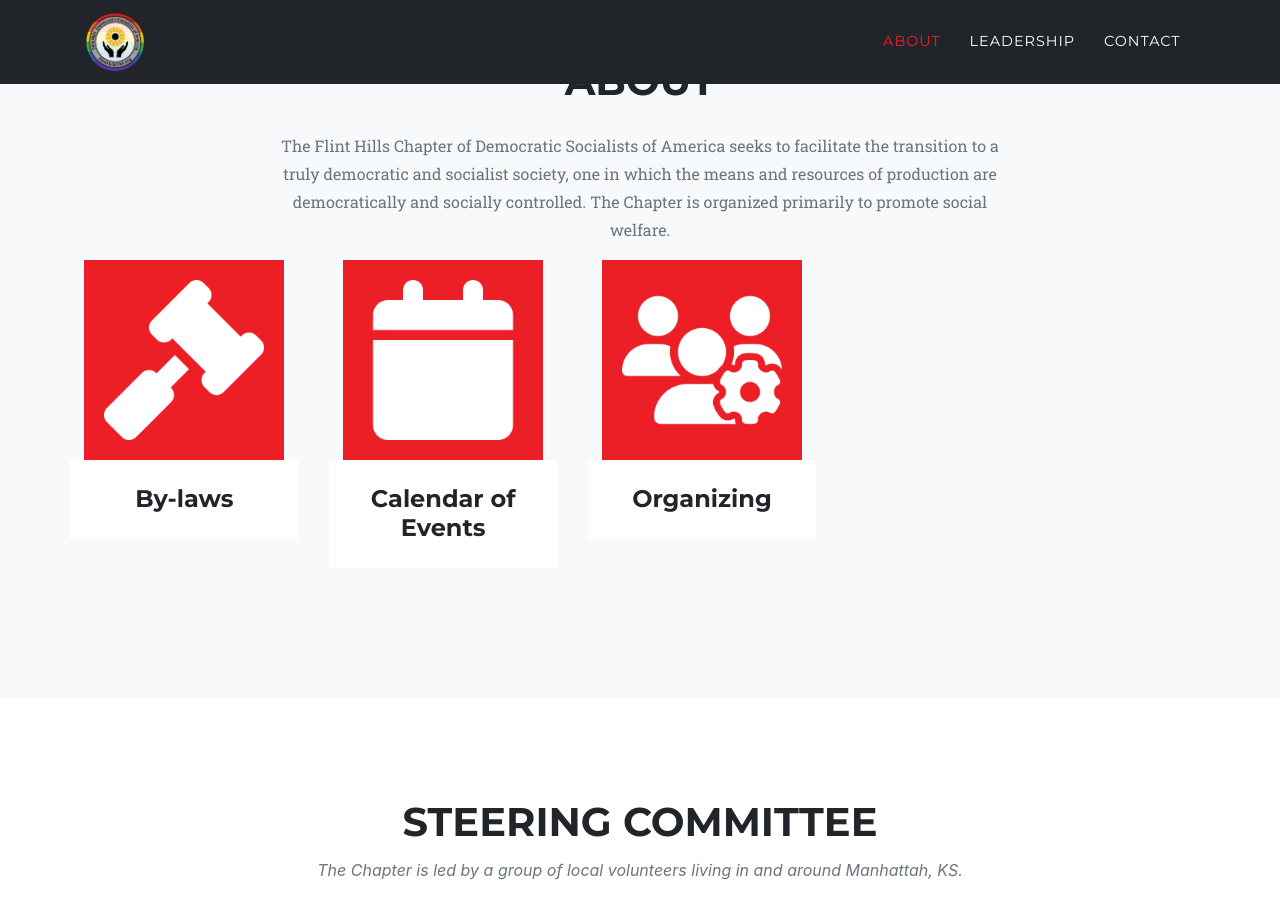
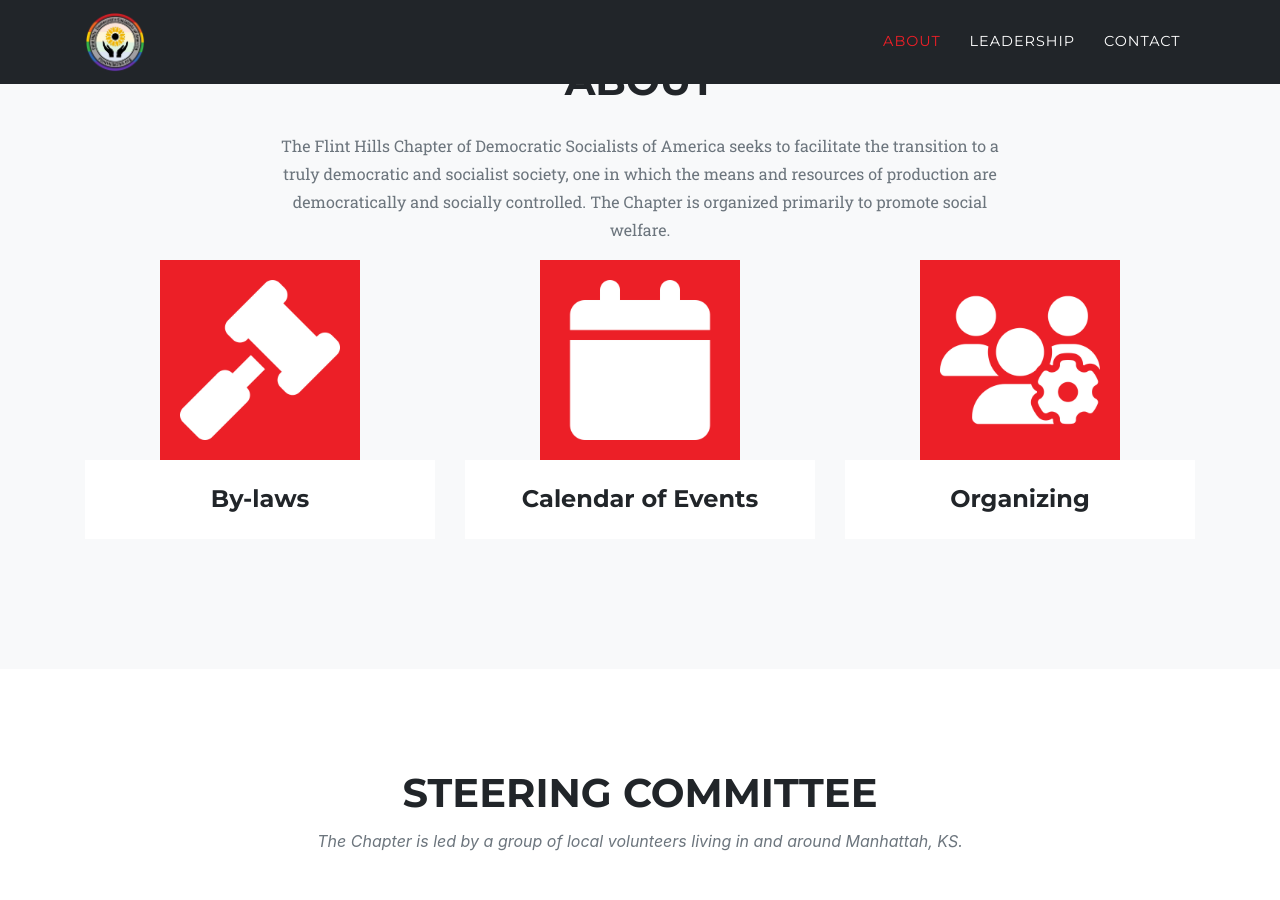
Before and after one commit to flinthillsdsa/website, a Jekyll site: the page built from index.md, in a window 1280 px wide and 900 px high, scrolled down 899 px. Built offline with Jekyll 4.4.1, drawn with Linux system fonts in a browser that asks for light colours; some web fonts are replaced.

Commit message:
Update about.html

```diff
--- a/_includes/about.html
+++ b/_includes/about.html
@@ -1,17 +1,28 @@
-<!-- About Grid -->
+<!-- _includes/about.html (or wherever your About grid lives) -->
 {% if site.locale and site.locale != "" and site.locale != nil %}
 <section class="bg-light page-section" id="{{ site.data.sitetext[site.locale].about.section | default: "about" }}">
   <div class="container">
+
+    <!-- Title -->
     <div class="row">
       <div class="col-lg-12 text-center">
-        <h2 class="section-heading text-uppercase">{{ site.data.sitetext[site.locale].about.title | markdownify | default: "About" }}</h2>
+        <h2 class="section-heading text-uppercase">
+          {{ site.data.sitetext[site.locale].about.title | markdownify | default: "About" }}
+        </h2>
       </div>
     </div>
+
+    <!-- Intro Text -->
     <div class="row">
       <div class="col-lg-8 mx-auto text-center">
-        <div class="large text-muted">{{ site.data.sitetext[site.locale].about.body | markdownify }}</div>
+        <div class="large text-muted">
+          {{ site.data.sitetext[site.locale].about.body | markdownify }}
         </div>
-    <div class="row">
+      </div>
+    </div>
+
+    <!-- Centered Cards -->
+    <div class="row justify-content-center">
       {% for item in site.about %}
         <div class="col-md-4 col-sm-6 portfolio-item">
           <a class="portfolio-link" data-toggle="modal" href="#a{{ forloop.index }}">
@@ -29,21 +40,33 @@
         </div>
       {% endfor %}
     </div>
+
   </div>
 </section>
 {% else %}
 <section class="bg-light page-section" id="{{ site.data.sitetext.about.section | default: "about" }}">
   <div class="container">
+
+    <!-- Title -->
     <div class="row">
       <div class="col-lg-12 text-center">
-        <h2 class="section-heading text-uppercase">{{ site.data.sitetext.about.title | markdownify | default: "About" }}</h2>
+        <h2 class="section-heading text-uppercase">
+          {{ site.data.sitetext.about.title | markdownify | default: "About" }}
+        </h2>
       </div>
     </div>
+
+    <!-- Intro Text -->
     <div class="row">
       <div class="col-lg-8 mx-auto text-center">
-        <div class="large text-muted">{{ site.data.sitetext[site.locale].about.body | markdownify }}</div>
+        <div class="large text-muted">
+          {{ site.data.sitetext.about.body | markdownify }}
         </div>
-    <div class="row">
+      </div>
+    </div>
+
+    <!-- Centered Cards -->
+    <div class="row justify-content-center">
       {% for item in site.about %}
         <div class="col-md-4 col-sm-6 portfolio-item">
           <a class="portfolio-link" data-toggle="modal" href="#a{{ forloop.index }}">
@@ -61,6 +84,7 @@
         </div>
       {% endfor %}
     </div>
+
   </div>
 </section>
 {% endif %}
```
Lines whose indentation alone changed are shown as unchanged.
